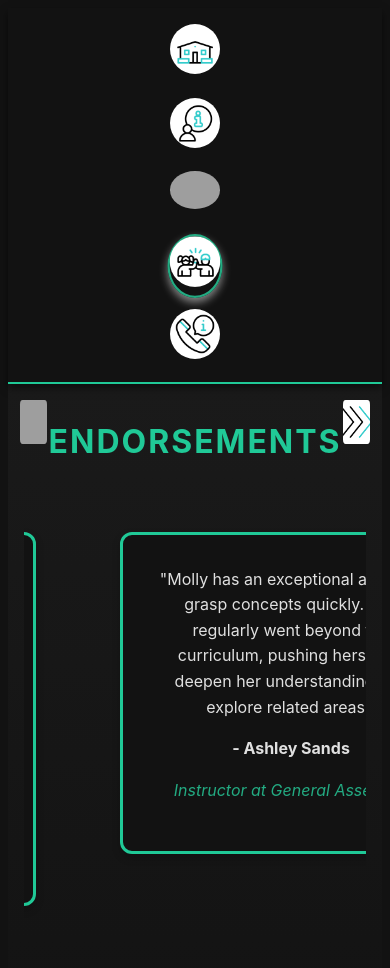
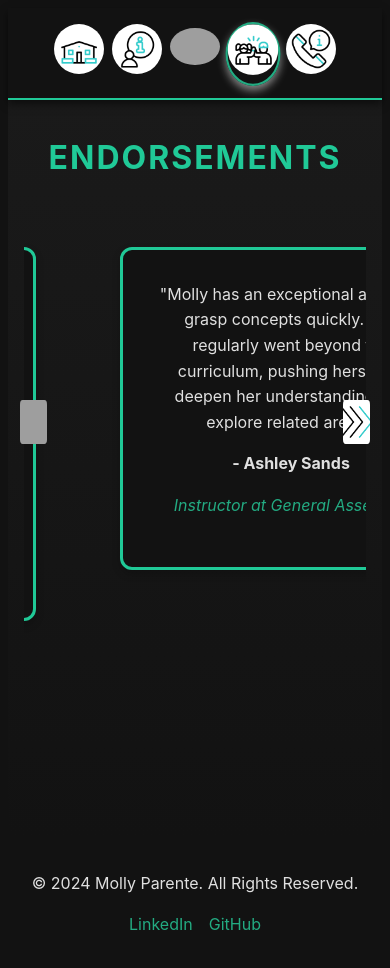
Before and after one commit to mparente88/mparente88.github.io, a Next.js app: page /endorsements in a window 390 px wide. Shown: the top 968 px of the page. Built offline with nearby package versions, Linux system fonts and the light colour scheme; grey boxes are pictures that could not be loaded.

Commit message:
enabled freemode in endorsements slider

```diff
--- a/components/Endorsements.js
+++ b/components/Endorsements.js
@@ -52,6 +52,8 @@ export default function Endorsements() {
           prevEl: ".swiper-button-prev",
         }}
         loop={true}
+        freeMode={true}
+        freemodesticky={true}
         autoplay={{
           delay: 3000,
           disableOnInteraction: true,
--- a/components/Footer.js
+++ b/components/Footer.js
@@ -3,8 +3,8 @@ export default function Footer() {
     <footer className="footer section">
       <p>&copy; 2024 Molly Parente. All Rights Reserved.</p>
       <div className="social-links">
-        <a href="https://www.linkedin.com/in/your-linkedin">LinkedIn</a>
-        <a href="https://github.com/yourusername">GitHub</a>
+        <a href="https://www.linkedin.com/in/molly-parente-19045a2b0/">LinkedIn</a>
+        <a href="https://github.com/mparente88">GitHub</a>
       </div>
     </footer>
   )
--- a/styles/global.css
+++ b/styles/global.css
@@ -620,8 +620,18 @@ footer {
 /* Global Responsive Styles */
 @media (max-width: 1024px) {
   .nav-list {
-    flex-direction: column;
-    gap: 1rem;
+    flex-direction: row;
+    flex-wrap: wrap;
+    justify-content: center;
+    gap: 0.5rem;
+  }
+
+  .nav-list li {
+    margin: 0;
+  }
+
+  .nav-item {
+    width: auto;
   }
 
   .hero h1 {
```
